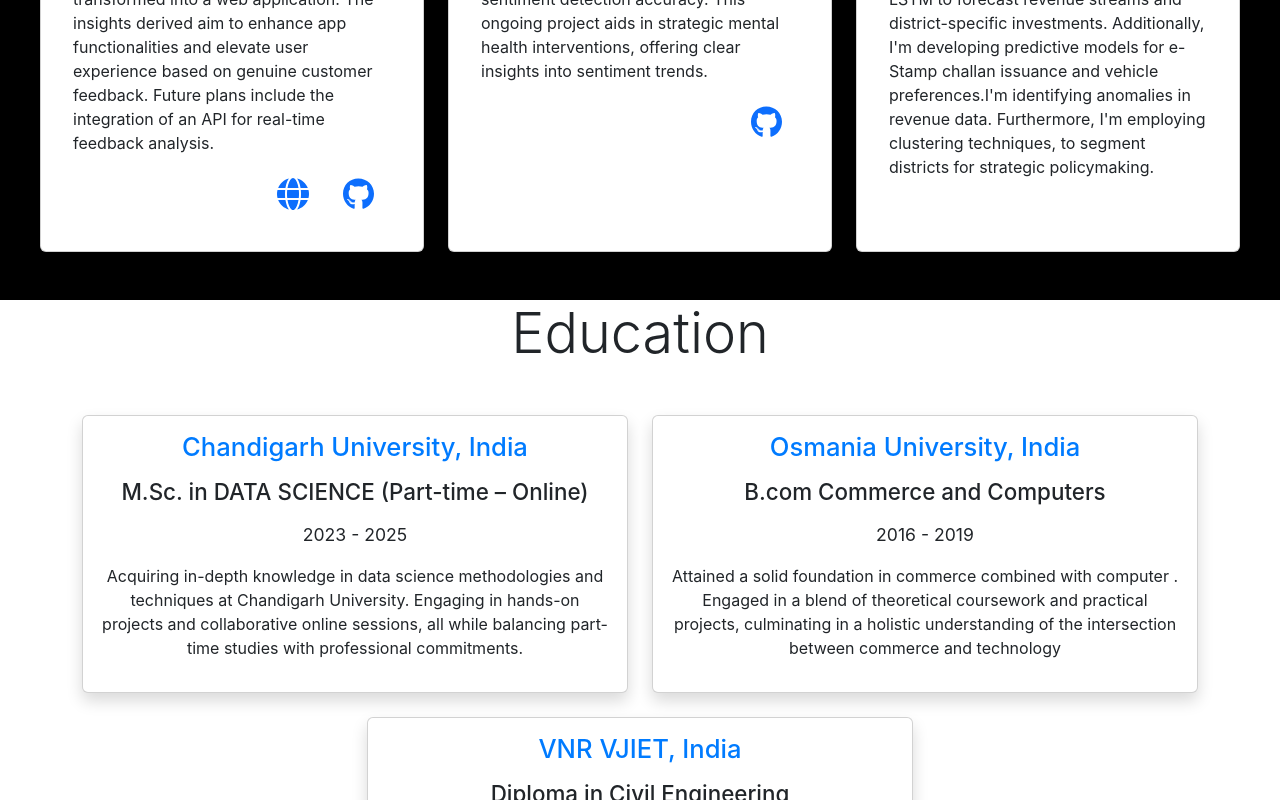
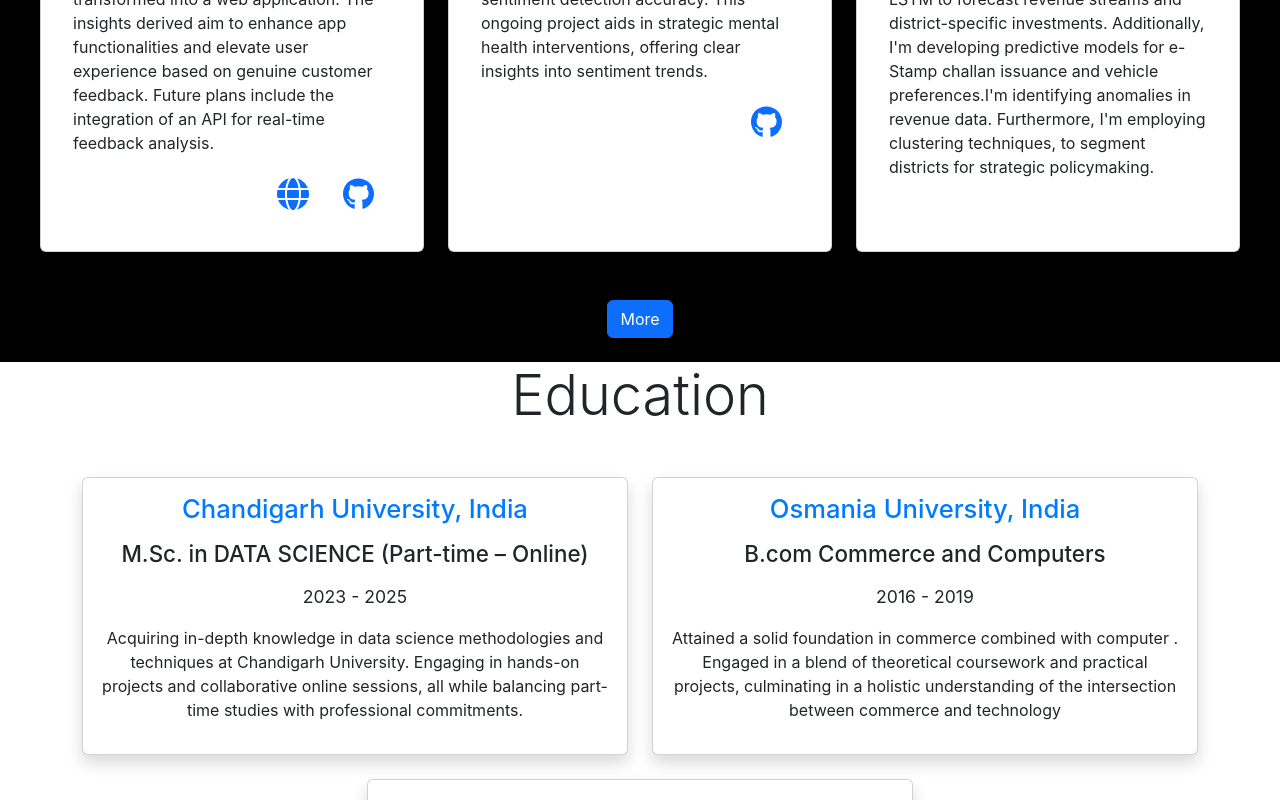
Before and after one commit to nani2357/my_portfolio_website, a React (Create React App) app in the folder home-master/: page / in a window 1280 px wide. Shown: the part 4227-5027 px from the top of the page. Built offline with nearby package versions, Linux system fonts and the light colour scheme; no server answers.

Commit message:
new_project updated

```diff
--- a/home-master/public/index.html
+++ b/home-master/public/index.html
@@ -45,6 +45,6 @@
       To begin the development, run `npm start` or `yarn start`.
       To create a production bundle, use `npm run build` or `yarn build`.
     -->
-    <a href="https://www.flaticon.com/free-icons/machine-learning" title="machine learning icons">Machine learning icons created by Becris - Flaticon</a>
+
   </body>
 </html>
--- a/home-master/src/components/home/StaticProjects.jsx
+++ b/home-master/src/components/home/StaticProjects.jsx
@@ -1,9 +1,12 @@
-import React from 'react';
+import React, { useState } from 'react';
 import { Container, Row, Col, Card, Button } from 'react-bootstrap';
 import { FontAwesomeIcon } from '@fortawesome/react-fontawesome';
 
+const StaticProjects = ({ projects }) => {
+  const [showAll, setShowAll] = useState(false); // State to control the number of projects displayed
 
-const StaticProjects = ({ projects }) => {
+  const displayedProjects = showAll ? projects.cards : projects.cards.slice(0, 6);
+
   return (
     <section className="section bg-black">
       <Container fluid className="p-4">
@@ -11,10 +14,10 @@
           <h2 className="display-4 mb-5 text-center text-white">
             {projects.title}
           </h2>
-          <Row className="justify-content-center" style={{ display: 'flex', flexDirection: 'row' }}> {/* <-- Added flex styles here */}
-            {projects.cards.map((project, idx) => (
-              <Col key={idx} xs={12} md={6} lg={4} className="d-flex align-items-stretch"> {/* <-- Added flex styles here */}
-                <Card className="mb-4 py-3 px-3 flex-grow-1"> {/* <-- Added flex-grow-1 here */}
+          <Row className="justify-content-center" style={{ display: 'flex', flexDirection: 'row' }}>
+            {displayedProjects.map((project, idx) => (
+              <Col key={idx} xs={12} md={6} lg={4} className="d-flex align-items-stretch">
+                <Card className="mb-4 py-3 px-3 flex-grow-1">
                   <Card.Body>
                     <Card.Title className="text-primary">{project.title}</Card.Title>
                     <Card.Text className="text-dark">{project.description}</Card.Text>
@@ -30,11 +33,17 @@
               </Col>
             ))}
           </Row>
+          {!showAll && projects.cards.length > 6 && ( // Display the "More" button only if there are more than 6 projects and not all are displayed
+            <div className="text-center mt-4">
+              <Button variant="primary" onClick={() => setShowAll(true)}>
+                More
+              </Button>
+            </div>
+          )}
         </div>
       </Container>
     </section>
   );
 }
 
-
 export default StaticProjects;
--- a/home-master/src/editable-stuff/config.js
+++ b/home-master/src/editable-stuff/config.js
@@ -140,6 +140,16 @@
 			description: "Currently collaborating on an open-source project with the Telangana State Government, focusing on growth analysis. I'm leveraging advanced time series models like ARIMA, Prophet, and LSTM to forecast revenue streams and district-specific investments. Additionally, I'm developing predictive models for e-Stamp challan issuance and vehicle preferences.I'm identifying anomalies in revenue data. Furthermore, I'm employing clustering techniques, to segment districts for strategic policymaking. ",
 			icons: [
 
+			]
+		},
+    {
+			title: "Student Academic Performance Analysis",
+			description: "This project aims to understand the influence of various factors such as parents' background, test preparation, etc., on students' academic performance. Analyzing student performance is crucial as it allows educators to assess and improve teaching methods. Many factors can influence a student's performance, including the parents' educational background, test preparation, student health, and more. ",
+			icons: [
+				{
+					icon: faGithub,
+					link: "https://github.com/nani2357/ML_project_Students-Performance-in-Exams_with-Deployment/tree/main",
+				},
 			]
 		},
 	],
```
